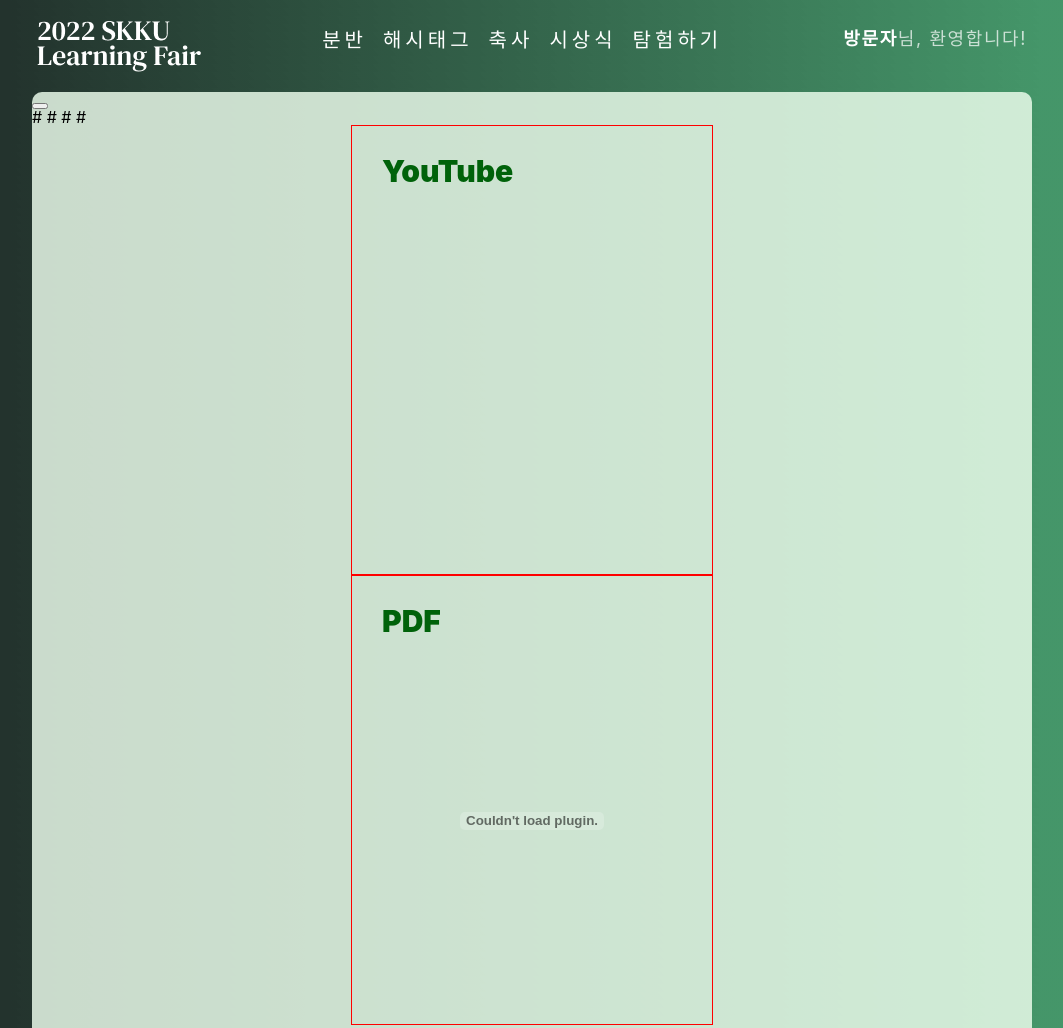
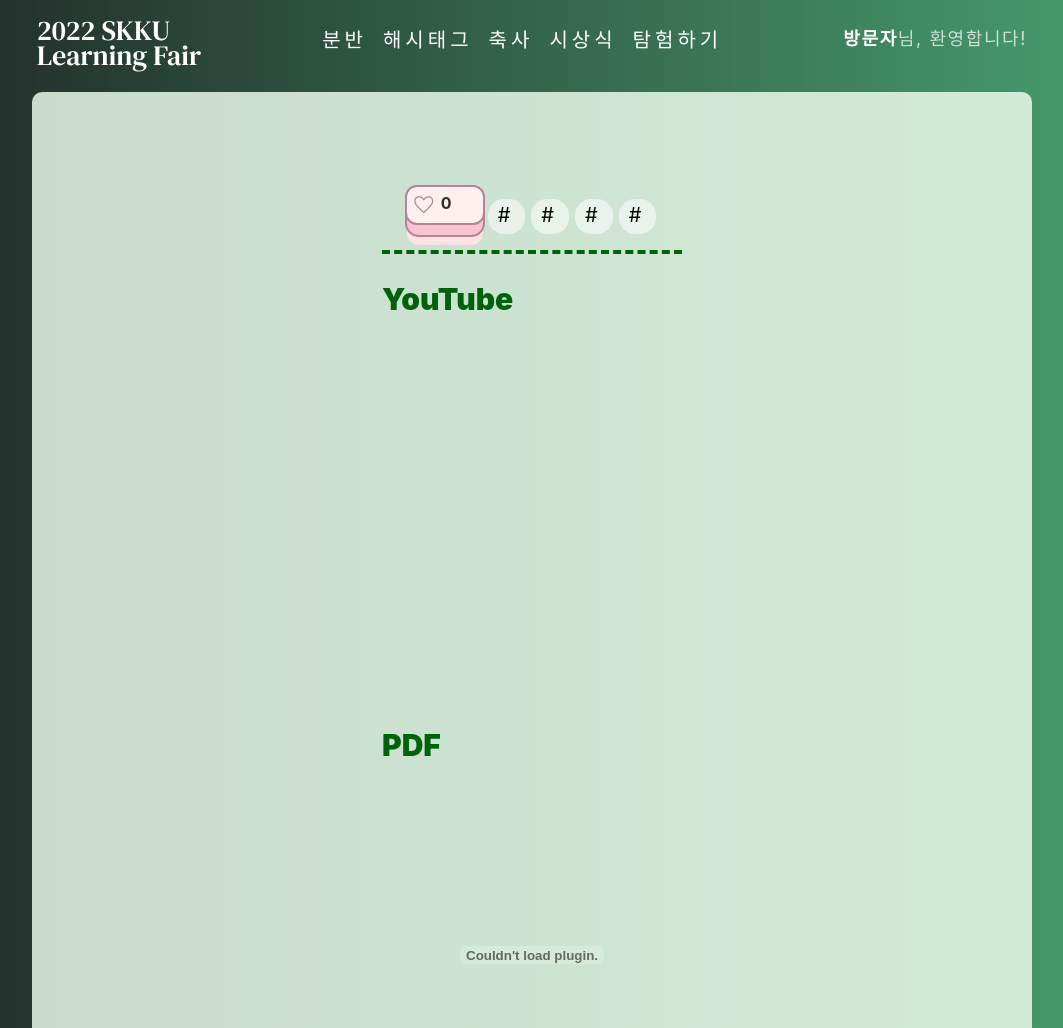
Before and after one commit to AJH0625/learning-fair-main, a React app in the folder client/: page /project/1 in a window 1280 px wide. Shown: the top 1028 px of the page, without its empty margins (108-1171 px from the left). Built offline with nearby package versions, Linux system fonts and the light colour scheme; some packages are replaced by stand-ins of ours; no server answers.

Commit message:
fe: project page

```diff
--- /dev/null
+++ b/client/src/css/Project.scss
@@ -0,0 +1,12 @@
+.Project{
+    background-color: #edfeedd3;
+    height: 1100px;
+    border-radius: 10px;
+    justify-content: center;
+    align-items: center;
+    align-content: center;
+    justify-items: center
+}
+
+@import url("project/projectInfo.scss");
+@import url("project/ProjectContent.scss");
--- /dev/null
+++ b/client/src/css/project/LikeBtn.scss
@@ -0,0 +1,96 @@
+$text: #382b22;
+$light-pink: #fff0f0;
+$pink: #ffe9e9;
+$dark-pink: #f9c4d2;
+$pink-border: #b18597;
+$pink-shadow: #ffe3e2;
+
+#like{
+    grid-area: btn;
+    div{
+        display: flex;
+        padding-right: 10px;
+    }
+    width: 80px;
+    font-size: 16px;
+    // background-image: linear-gradient(90deg, #fcecfe, #fbf6e7, #e6fcf5);
+    // border-radius: 11px;
+    padding: 3px 5px;
+    // line-height: 24px;
+    // cursor: pointer;
+    // appearance: none;
+    // outline: none;
+    // border: 0;
+    // color: #14387e;
+    // box-shadow: 0 1px 2px rgba(0 0 0 / 2%), 0 4px 16px rgba(0 0 0 / 2%),
+    //     0 4px 24px rgba(0 0 0 / 2%);
+    cursor: pointer;
+    outline: none;
+    border: 0;
+    vertical-align: middle;
+    text-decoration: none;
+    font-size: inherit;
+    font-family: inherit;
+    font-weight: 700;
+    color: $text;
+    // padding: 1.25em 2em;
+    background: $light-pink;
+    border: 2px solid $pink-border;
+    border-radius: 0.75em;
+    transform-style: preserve-3d;
+    transition: transform 150ms cubic-bezier(0, 0, 0.58, 1), background 150ms cubic-bezier(0, 0, 0.58, 1);
+    &::before {
+        position: absolute;
+        content: '';
+        width: 100%;
+        height: 100%;
+        top: 0;
+        left: 0;
+        right: 0;
+        bottom: 0;
+        background: $dark-pink;
+        border-radius: inherit;
+        box-shadow: 0 0 0 2px $pink-border, 0 0.625em 0 0 $pink-shadow;
+        transform: translate3d(0, 0.75em, -1em);
+        transition: transform 150ms cubic-bezier(0, 0, 0.58, 1), box-shadow 150ms cubic-bezier(0, 0, 0.58, 1);
+    }
+    &:hover {
+        background: $pink;
+        transform: translate(0, 0.25em);
+        &::before {
+            box-shadow: 0 0 0 2px $pink-border, 0 0.5em 0 0 $pink-shadow;
+            transform: translate3d(0, 0.5em, -1em);
+        }
+    }
+    &:active {
+        background: $pink;
+        transform: translate(0em, 0.75em);
+        &::before {
+            box-shadow: 0 0 0 2px $pink-border, 0 0 $pink-shadow;
+            transform: translate3d(0, 0, -1em);
+        }
+    }
+}
+
+.material-symbols-outlined {
+    padding-right: 5px;
+    // margin:0;
+    color:rgb(255, 84, 84);
+    font-variation-settings:
+    'FILL' 1,
+    'wght' 100,
+    'GRAD' 0,
+    'opsz' 40
+}
+
+
+.NoneClick{
+    .material-symbols-outlined {
+        color:#b18597;
+        font-variation-settings:
+        'FILL' 0,
+        'wght' 300,
+        'GRAD' 0,
+        'opsz' 40
+    }
+}
--- a/client/src/css/Project.css
+++ b/client/src/css/project/ProjectContent.scss
@@ -1,12 +1,3 @@
-.Project{
-
-    background-color: #edfeedd3;
-    min-height: 120vh;
-    max-height: auto;
-    /* margin: 10px 0px; */
-    /* overflow:auto; */
-    border-radius: 10px;
-}
 .ProjectContentWrapper{
     display: grid;
     grid-template-areas:
@@ -17,19 +8,18 @@
 }
 
 #ProjectYoutube{
+    border-top:4px dashed #00620a;
     grid-area: youtube;
 }
 #ProjectPDF{
     grid-area: pdf;
 }
-
 .ProjectContent {
-    border: solid red 1px;
-    padding: 30px;
+    padding: 30px 0;
 }
 
 .ProjectContent p{
-    padding-bottom: 10px;
+    padding-bottom: 20px;
     font-size: 30px;
     color: #00620a;
     font-weight: 900;
--- /dev/null
+++ b/client/src/css/project/projectInfo.scss
@@ -0,0 +1,52 @@
+@import url('https://fonts.googleapis.com/css?family=Rubik:700&display=swap');
+@import url('https://fonts.googleapis.com/css2?family=Material+Symbols+Outlined:opsz,wght,FILL,GRAD@20..48,100..700,0..1,-50..200');
+
+.ProjectInfo{
+    // justify-content: center;
+    // width: 600px;
+    margin: 0px 180px 25px 180px;
+    h2{
+        text-align: center;
+        padding:15px 0px;
+        font-weight: 900;
+        font-size: 50px;
+        word-break: keep-all;
+        letter-spacing:10px;
+        background: linear-gradient(to right top, #003415, #98e2a1);
+        background-clip: text;
+        -webkit-text-fill-color: transparent;
+        -webkit-text-stroke: 2px rgb(0, 0, 0);
+    }
+}
+
+
+.ProjectInfoWrapper{
+    display: grid;
+    // justify-content: center;
+    grid-template-areas: 'btn hashtag';
+}
+
+#member{
+    text-align: center;
+    font-size: 20px;
+    letter-spacing: 3px;
+    margin-bottom: 20px;
+}
+
+#hashtag{
+    grid-area: hashtag;
+    text-align: end;
+    margin-top:20px;
+    span{
+        margin: 0 3px;
+        font-size: 20px;
+        border-radius: 1rem;
+        padding: 4px 15px 7px 10px;
+        // background-color: #00620a30;
+        background-color: rgba(255, 255, 255, 0.554);
+        // text-decoration: 1px underline;
+        // border-bottom: 1px outset #00620a;
+    }
+}
+
+@import url("LikeBtn.scss");
--- a/client/src/js/Project.js
+++ b/client/src/js/Project.js
@@ -1,19 +1,17 @@
 import { useEffect, useState } from 'react';
-import { useParams } from 'react-router-dom';
-import '../css/Project.css';
+import { useLocation, useParams } from 'react-router-dom';
+import '../css/Project.scss';
 import axios from "axios";
 import YouTube from 'react-youtube';
+import { useRef } from 'react';
 
 function Project() {
 
-    const [project, setProject] = useState({
-            class_name:"",team_number:"",team_name:"",team_member:""
-            ,project_name:"",project_pdf_url:"",project_youtube_url:""
-            ,hashtag_main:"",hashtag_custom_a:"",hashtag_custom_b:"",hashtag_custom_c:""
-            ,like_cnt:""
-        });
-    const [like, setLike] = useState(0);
-    const [click, setClick] = useState(false);
+    const project=useRef("")
+    // const like=useRef(0)
+    const [like_show, setLike] = useState(0);
+    const click=useRef(false)
+
     async function project_info_api(projectInfoReqJson){
         try {
             const response = await axios.post('/project-info',
@@ -23,21 +21,26 @@
                     },
                 })
             const data=response.data
-            setProject({
+            project.current={
                 class_name:data.class_name,
                 team_number:data.team_number,
                 team_name:data.team_name,
+
+                project_name:data.project_name,
                 team_member:data.team_member,
-                project_name:data.project_name,
+
                 project_pdf_url:data.project_pdf_url,
                 project_youtube_url:(data.project_youtube_url).slice(-11),
+
                 hashtag_main:data.hashtag_main,
                 hashtag_custom_a:data.hashtag_custom_a,
                 hashtag_custom_b:data.hashtag_custom_b,
                 hashtag_custom_c:data.hashtag_custom_c,
+
                 like_cnt:data.like_cnt
-            })
-            setLike(()=>{return project.like_cnt})
+            }
+            // like.current=project.current.like_cnt
+            setLike(project.current.like_cnt)
         } catch(e) {
             console.log(e);
         }
@@ -51,10 +54,14 @@
                         "Content-Type": `application/json`,
                     },
                 })
-            const like_cnt=response.data.like_cnt;
-            setLike(like_cnt)
-            console.log(click,like_cnt,like)
-            setClick(!click)
+            if (like_show>response.data.like_cnt){
+                click.current=false
+            }else{
+                click.current=true
+            }
+            // console.log("click",click.current,like.current,response.data.like_cnt)
+            // like.current=response.data.like_cnt
+            setLike(response.data.like_cnt)
         } catch(e) {
             console.log(e);
         }
@@ -63,16 +70,28 @@
     const project_id = useParams().projectId;
     useEffect(() => {
         project_info_api({project_id});
-        setLike(project.like_cnt)
+        click.current=false
     }, [project_id]);
-
     return (
         <div className="Project">
-            <div id='ProjectInfo'>
-                <button id="like" onClick={handleOnclick}>{like}</button>
-                <p id="member">{project.team_member}</p>
-                <p id="hashtag">#{project.hashtag_main} #{project.hashtag_custom_a} #{project.hashtag_custom_b} #{project.hashtag_custom_c} </p>
-            </div>
+            <div className='ProjectInfo'>
+                <h2>{project.current.project_name}</h2>
+                <p id="member">{project.current.team_member}</p>
+                <div class="ProjectInfoWrapper">
+                    <button id="like" onClick={handleOnclick} className={`${click.current?"":"NoneClick"}`}>
+                        <div>
+                            <span class="material-symbols-outlined">favorite</span>
+                            {like_show}
+                        </div>
+                    </button>
+                    <p id="hashtag">
+                        <span>#{project.current.hashtag_main}</span>
+                        <span>#{project.current.hashtag_custom_a}</span>
+                        <span>#{project.current.hashtag_custom_b}</span>
+                        <span>#{project.current.hashtag_custom_c}</span>
+                    </p>
+                </div>
+                </div>
             <div className="ProjectContentWrapper">
                 <div className="ProjectContent" id="ProjectYoutube">
                     <p>YouTube</p>
@@ -85,7 +104,7 @@
                 </div>
                 <div className="ProjectContent" id="ProjectPDF">
                     <p>PDF</p>
-                    <embed className="ProjectPDF" src={project.project_pdf_url} type="application/pdf"/>
+                    <embed className="ProjectPDF" src={project.current.project_pdf_url} type="application/pdf"/>
                 </div>
             </div>
 
```
